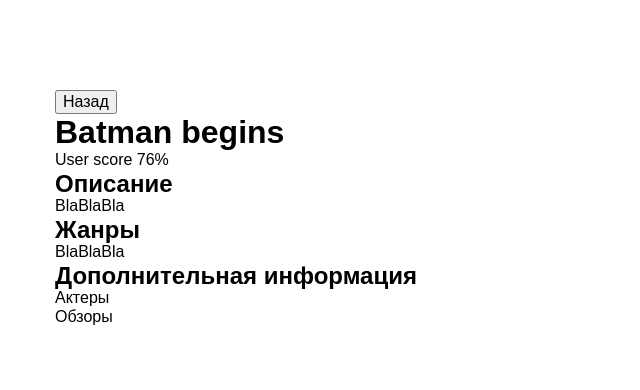
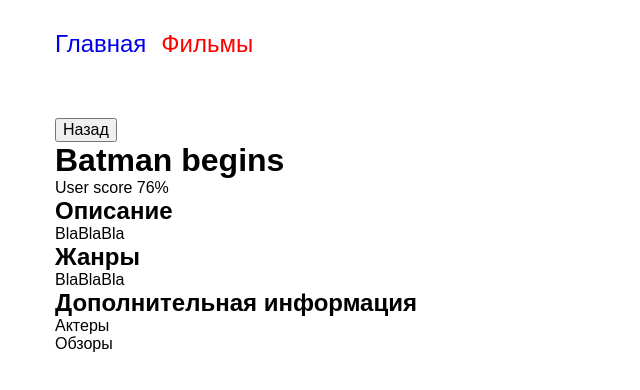
Before and after one commit to lex-od/goit-react-hw-04-movies, a React (Create React App) app: page /movies/1 in a window 1280 px wide. Shown: the top 390 px of the page, without its empty margins (0-640 px from the left). Built offline with nearby package versions, Linux system fonts and the light colour scheme.

Commit message:
Adds Navigation

```diff
--- a/src/components/AppBar/AppBar.jsx
+++ b/src/components/AppBar/AppBar.jsx
@@ -1,10 +1,14 @@
 import css from './AppBar.module.scss';
+
+import Navigation from '../Navigation';
 
 const AppBar = ({ children }) => {
     return (
         <>
             <header className={css.header}>
-                <div className={css.container}></div>
+                <div className={css.container}>
+                    <Navigation />
+                </div>
             </header>
             <main className={css.main}>
                 <div className={css.container}>{children}</div>
--- /dev/null
+++ b/src/components/Navigation/Navigation.jsx
@@ -0,0 +1,31 @@
+import React from 'react';
+import { NavLink } from 'react-router-dom';
+import css from './Navigation.module.scss';
+
+const Navigation = () => (
+    <nav>
+        <ul className={css.navList}>
+            <li className={css.navListItem}>
+                <NavLink
+                    to="/"
+                    exact
+                    className={css.navListLink}
+                    activeClassName={css.activeLink}
+                >
+                    Главная
+                </NavLink>
+            </li>
+            <li className={css.navListItem}>
+                <NavLink
+                    to="/movies"
+                    className={css.navListLink}
+                    activeClassName={css.activeLink}
+                >
+                    Фильмы
+                </NavLink>
+            </li>
+        </ul>
+    </nav>
+);
+
+export default Navigation;
--- /dev/null
+++ b/src/components/Navigation/Navigation.module.scss
@@ -0,0 +1,19 @@
+.navList {
+    display: flex;
+}
+
+.navListItem {
+    &:not(:last-child) {
+        margin-right: 15px;
+    }
+}
+
+.navListLink {
+    text-decoration: none;
+
+    font-size: 24px;
+
+    &.activeLink {
+        color: red;
+    }
+}
--- /dev/null
+++ b/src/components/Navigation/index.js
@@ -0,0 +1 @@
+export { default } from './Navigation';
```
